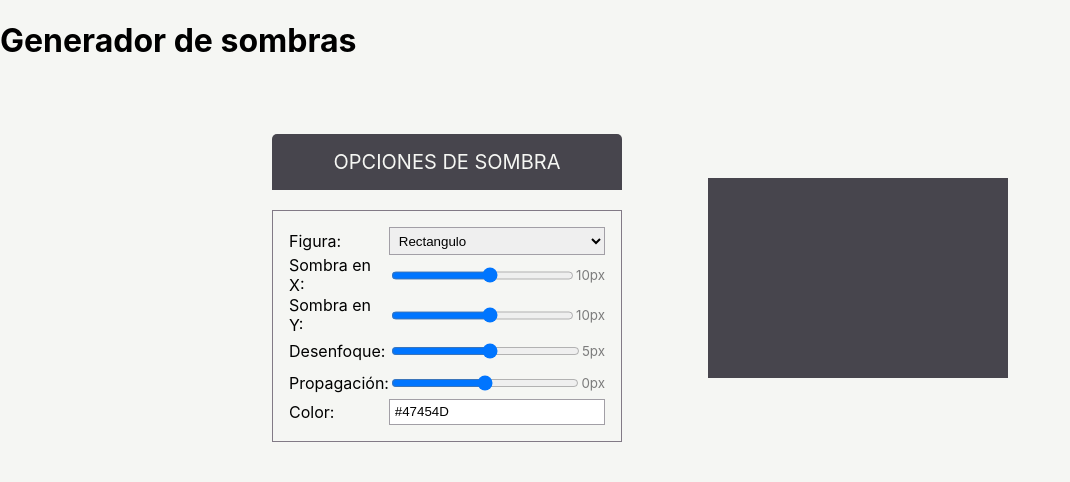
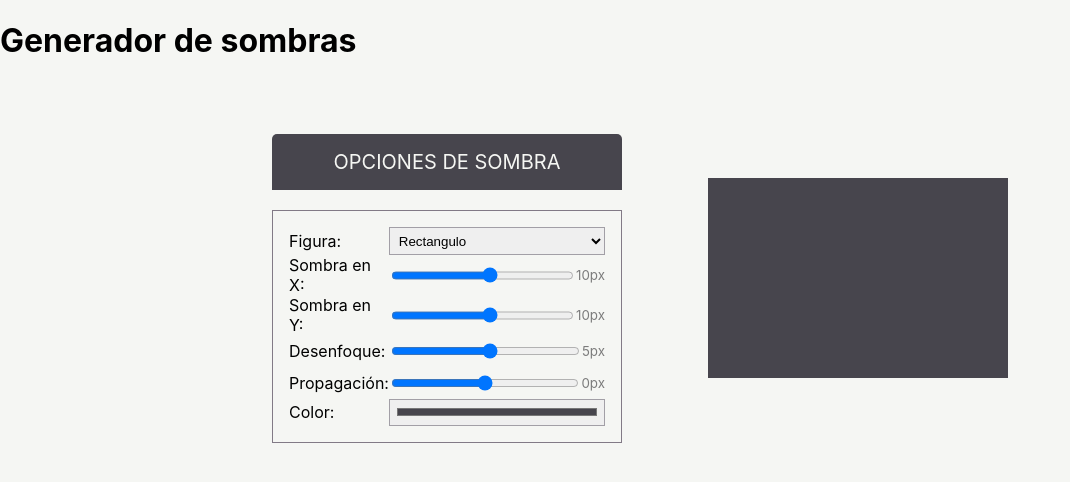
Before and after one commit to Ancient-R/Generador-box-shadow, a React (Create React App) app: page / in a window 1280 px wide. Shown: the top 482 px of the page, without its empty margins (0-1070 px from the left). Built offline with nearby package versions, Linux system fonts and the light colour scheme.

Commit message:
cambiando el input tipo text a color

```diff
--- a/src/components/ui/Generator.js
+++ b/src/components/ui/Generator.js
@@ -83,7 +83,7 @@ const Generator = ({ figure, setFigure, formValues, setFormValues }) => {
                 <div className='form__field'>
                     <label className='form__label'>Color: </label>
                     <input
-                        type="text"
+                        type="color"
                         className='form__input'
                         name='color'
                         value={color}
```
